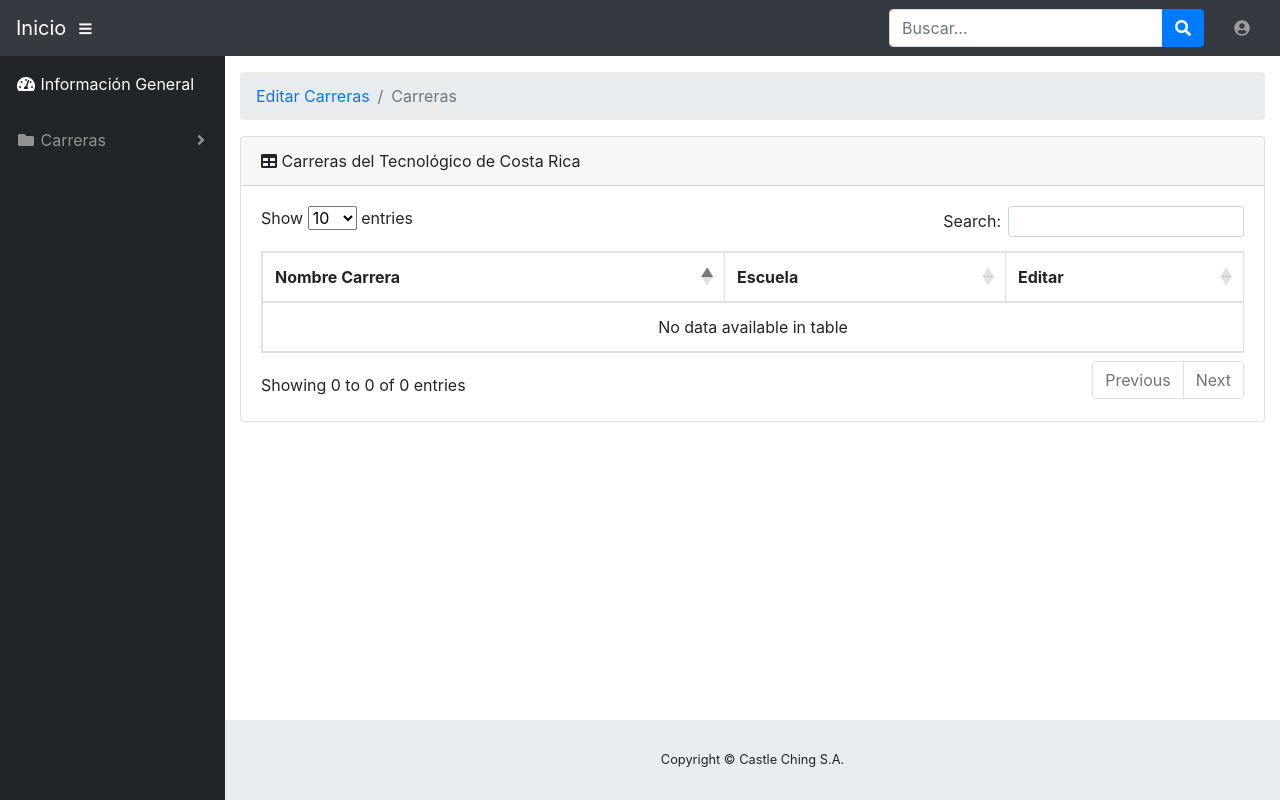
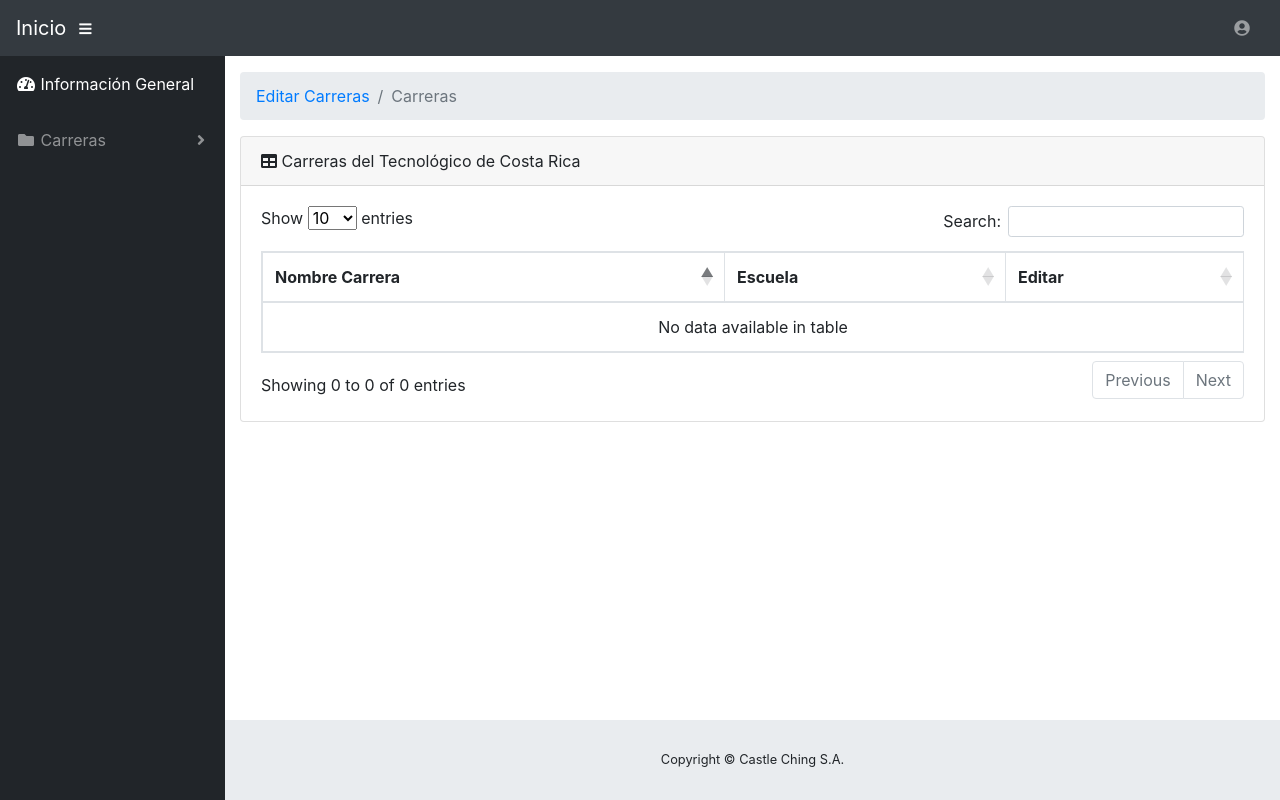
Before and after one commit to axelfj/careers-tec, a PHP site: page /edit.php in a window 1280 px wide. Run offline with PHP 8.4, Linux system fonts and the light colour scheme; some libraries are stand-ins or nearby versions.

Commit message:
quitar búsqueda

```diff
--- a/edit.php
+++ b/edit.php
@@ -37,11 +37,7 @@
         <!-- Navbar Search -->
         <form class="d-none d-md-inline-block form-inline ml-auto mr-0 mr-md-3 my-2 my-md-0">
             <div class="input-group">
-                <input type="text" class="form-control" placeholder="Buscar..." aria-label="Search" aria-describedby="basic-addon2">
                 <div class="input-group-append">
-                    <button class="btn btn-primary" type="button">
-                        <i class="fas fa-search"></i>
-                    </button>
                 </div>
             </div>
         </form>
--- a/erase.php
+++ b/erase.php
@@ -37,11 +37,7 @@
         <!-- Navbar Search -->
         <form class="d-none d-md-inline-block form-inline ml-auto mr-0 mr-md-3 my-2 my-md-0">
             <div class="input-group">
-                <input type="text" class="form-control" placeholder="Buscar..." aria-label="Buscar" aria-describedby="basic-addon2">
                 <div class="input-group-append">
-                    <button class="btn btn-primary" type="button">
-                        <i class="fas fa-search"></i>
-                    </button>
                 </div>
             </div>
         </form>
--- a/inicio.php
+++ b/inicio.php
@@ -27,9 +27,7 @@
   <body id="page-top">
 
     <nav class="navbar navbar-expand navbar-dark bg-dark static-top">
-
       <a class="navbar-brand mr-1" href="inicio.php">Inicio</a>
-
       <button class="btn btn-link btn-sm text-white order-1 order-sm-0" id="sidebarToggle" href="#">
         <i class="fas fa-bars"></i>
       </button>
@@ -37,10 +35,7 @@
       <!-- Navbar Search -->
       <form class="d-none d-md-inline-block form-inline ml-auto mr-0 mr-md-3 my-2 my-md-0">
         <div class="input-group">
-          <input type="text" class="form-control" placeholder="Buscar..." aria-label="Search" aria-describedby="basic-addon2">
           <div class="input-group-append">
-            <button class="btn btn-primary" type="button">
-              <i class="fas fa-search"></i>
             </button>
           </div>
         </div>
```
